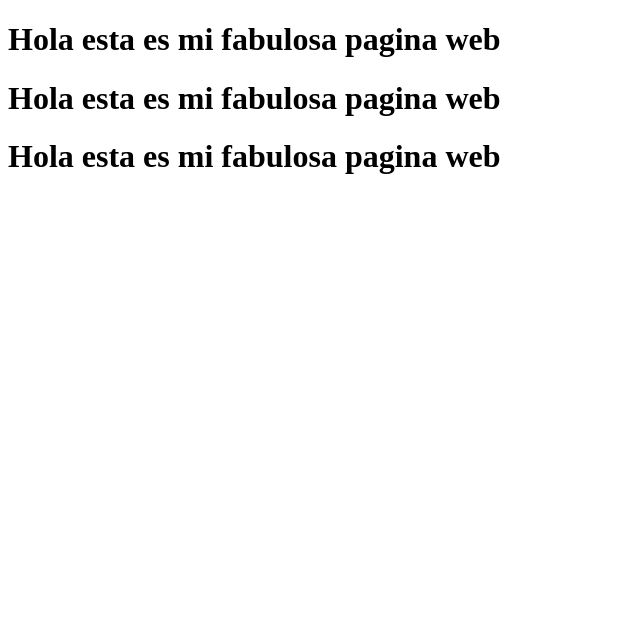
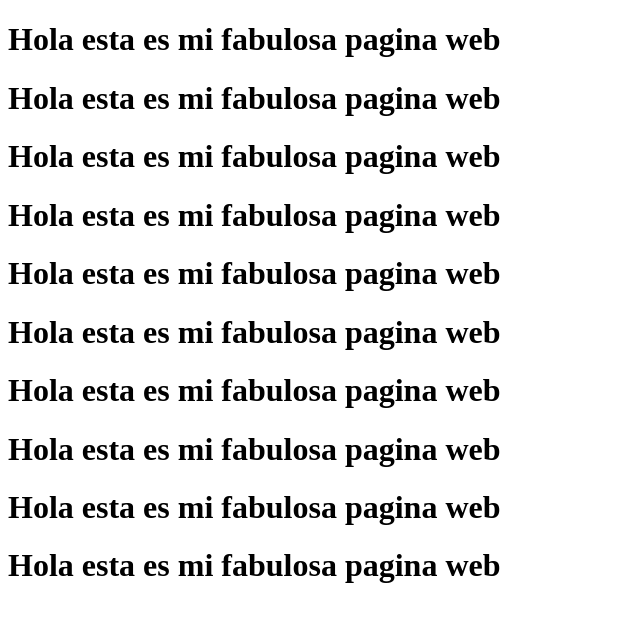
Before and after one commit to GammaMillard/testing-netlify, a plain HTML site: page index.html in a window 1280 px wide. Shown: the whole page, without its empty margins (0-640 px from the left). Drawn offline with Linux system fonts and the light colour scheme.

Commit message:
second commit

```diff
--- a/index.html
+++ b/index.html
@@ -10,5 +10,12 @@
     <h1>Hola esta es mi fabulosa pagina web</h1>
     <h1>Hola esta es mi fabulosa pagina web</h1>
     <h1>Hola esta es mi fabulosa pagina web</h1>
+    <h1>Hola esta es mi fabulosa pagina web</h1>
+    <h1>Hola esta es mi fabulosa pagina web</h1>
+    <h1>Hola esta es mi fabulosa pagina web</h1>
+    <h1>Hola esta es mi fabulosa pagina web</h1>
+    <h1>Hola esta es mi fabulosa pagina web</h1>
+    <h1>Hola esta es mi fabulosa pagina web</h1>
+    <h1>Hola esta es mi fabulosa pagina web</h1>
 </body>
 </html>
```
